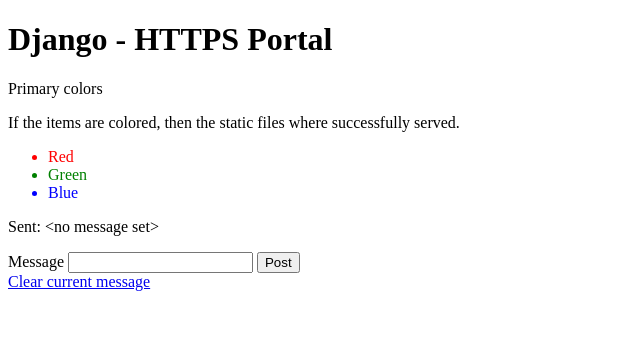
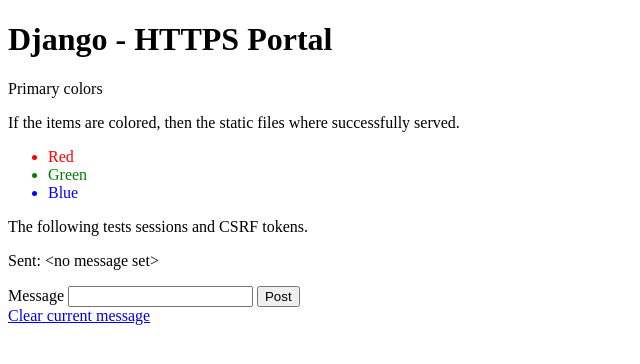
Before and after one commit to yankyhoffman/django-https-portal, a Django app: page / in a window 1280 px wide. Shown: the top 364 px of the page, without its empty margins (0-640 px from the left). Run offline with Django 4.2, Linux system fonts and the light colour scheme.

Commit message:
Document

```diff
--- a/src/core/templates/core/index.html
+++ b/src/core/templates/core/index.html
@@ -20,6 +20,8 @@
     <li class="green">Green</li>
     <li class="blue">Blue</li>
   </ul>
+
+  <p>The following tests sessions and CSRF tokens.</p>
 
   {% if message %}
     <p>Sent: {{ message }}</p>
```
